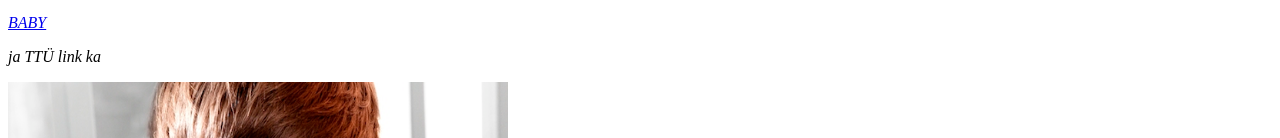
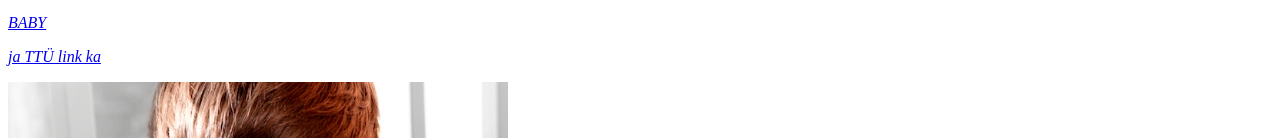
Before and after one commit to mcbasketball/koduleht, a plain HTML site: page index.html in a window 1280 px wide. Shown: the part 152-290 px from the top of the page. Drawn offline with Linux system fonts and the light colour scheme.

Commit message:
Update index.html

```diff
--- a/index.html
+++ b/index.html
@@ -19,7 +19,7 @@ I thought you'd always be mine<i></p>
 
 <p><a href="https://youtu.be/dWBn0p5EQ4k">BABY</a></p>
 
-<p><a "https://www.ttu.ee/">ja TTÜ link ka</a></p>
+<p><a href="https://www.ttu.ee/">ja TTÜ link ka</a></p>
 
 <img src="justin-bieber-baby-vevo.jpg" alt="biebzz" width="500" height="333">
 <style>
```
